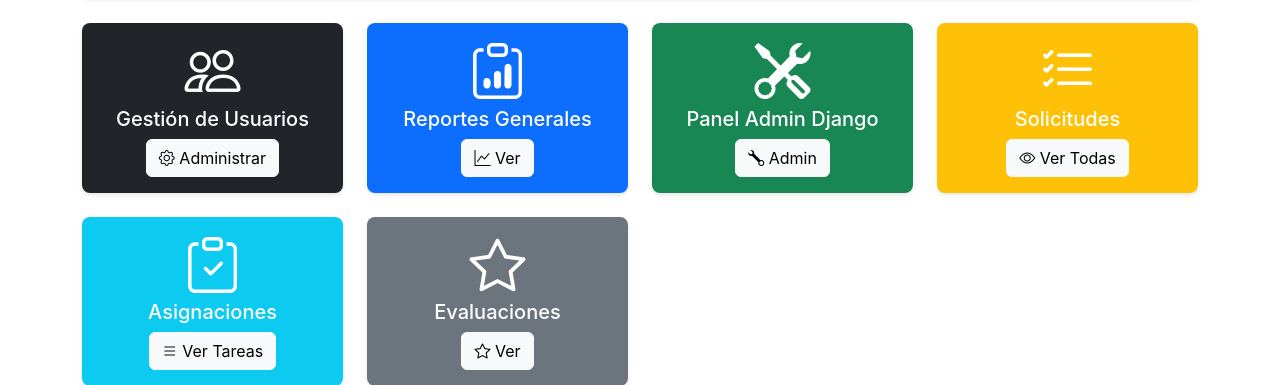
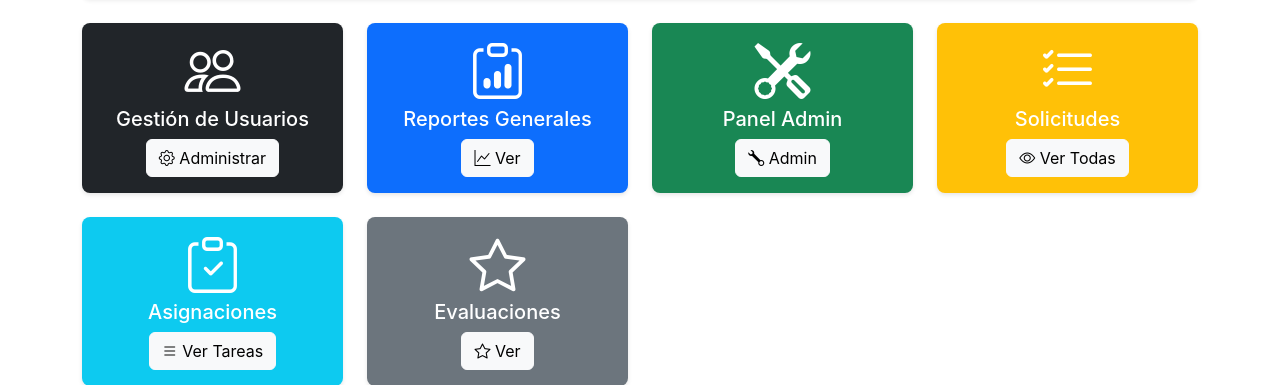
Before and after one commit to dchavezm6/Sistema-GSP, a Django app: template templates/dashboard/admin.html in a window 1280 px wide. Shown: the part 344-729 px from the top of the page. Run offline with Django 4.2, Linux system fonts and the light colour scheme; the template is opened without the code that fills it, so the values that code supplies are empty.

Commit message:
Se corrgio el nombre Panel admin django por panel admin

```diff
--- a/templates/dashboard/admin.html
+++ b/templates/dashboard/admin.html
@@ -84,7 +84,7 @@
             <div class="card card-dashboard bg-success text-white">
                 <div class="card-body text-center">
                     <i class="bi bi-tools display-4 mb-3"></i>
-                    <h5>Panel Admin Django</h5>
+                    <h5>Panel Admin</h5>
                     <a href="/admin/" class="btn btn-light">
                         <i class="bi bi-wrench"></i> Admin
                     </a>
```
